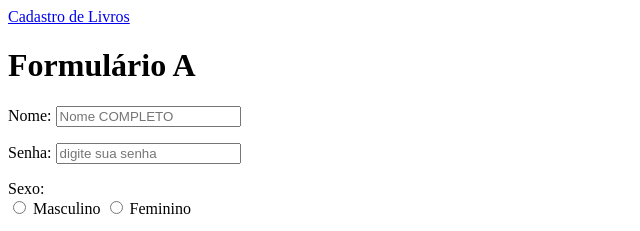
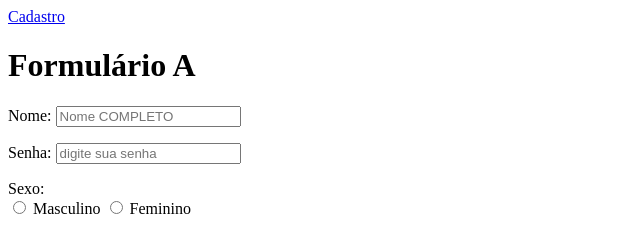
Before and after one commit to Manu140510/PrimeiroRepositorio, a plain HTML site: page index.formulário.html in a window 1280 px wide. Shown: the top 231 px of the page, 0-640 px from the left. Drawn offline with Linux system fonts and the light colour scheme.

Commit message:
Update index.formulário.html

```diff
--- a/index.formulário.html
+++ b/index.formulário.html
@@ -8,7 +8,7 @@
 </head>
 <body>
 
-     <a href="file:///D:/Manu%20Pesquisas%20.%20Trabalhos/Projetos/index.formulário%20b.html"> Cadastro de Livros</a>
+     <a href="https://manu140510.github.io/PrimeiroRepositorio/index.cadastro.html"> Cadastro</a>
     <br>
 
     <h1>Formulário A</h1>
```
